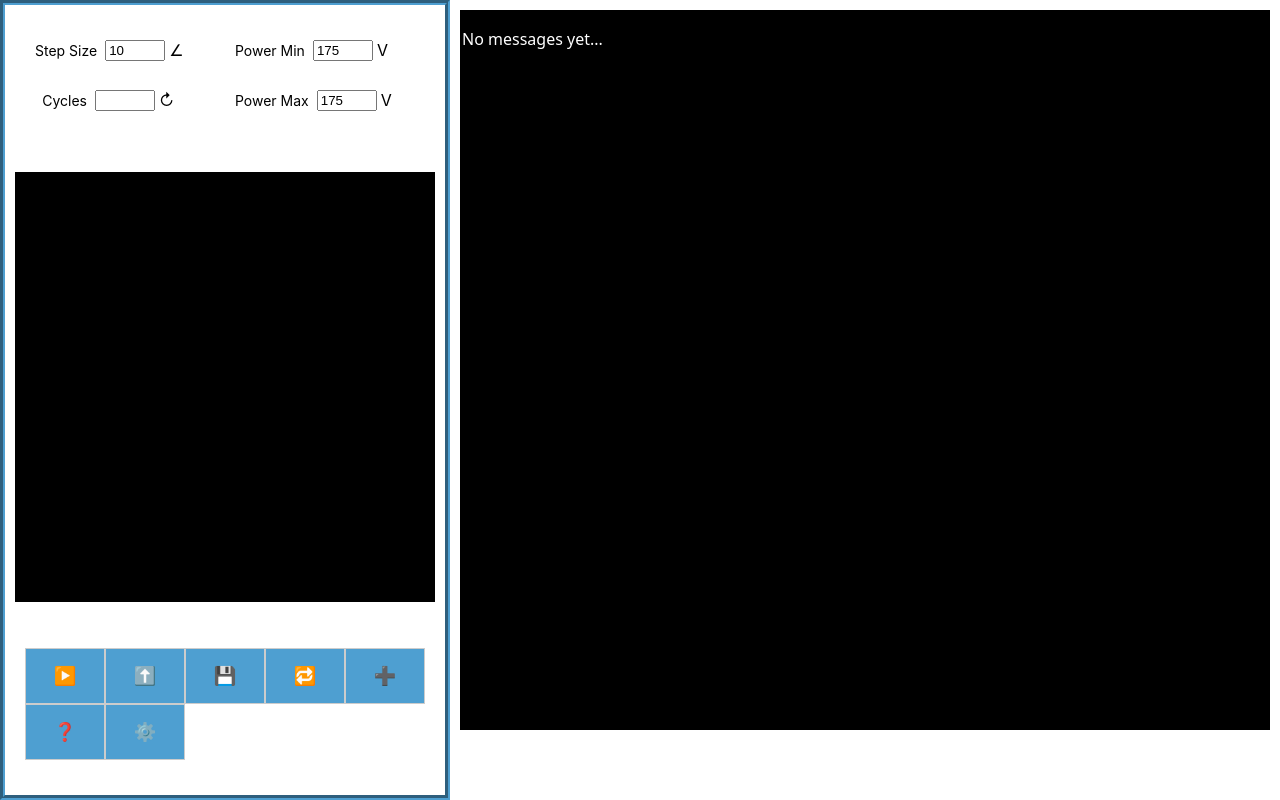
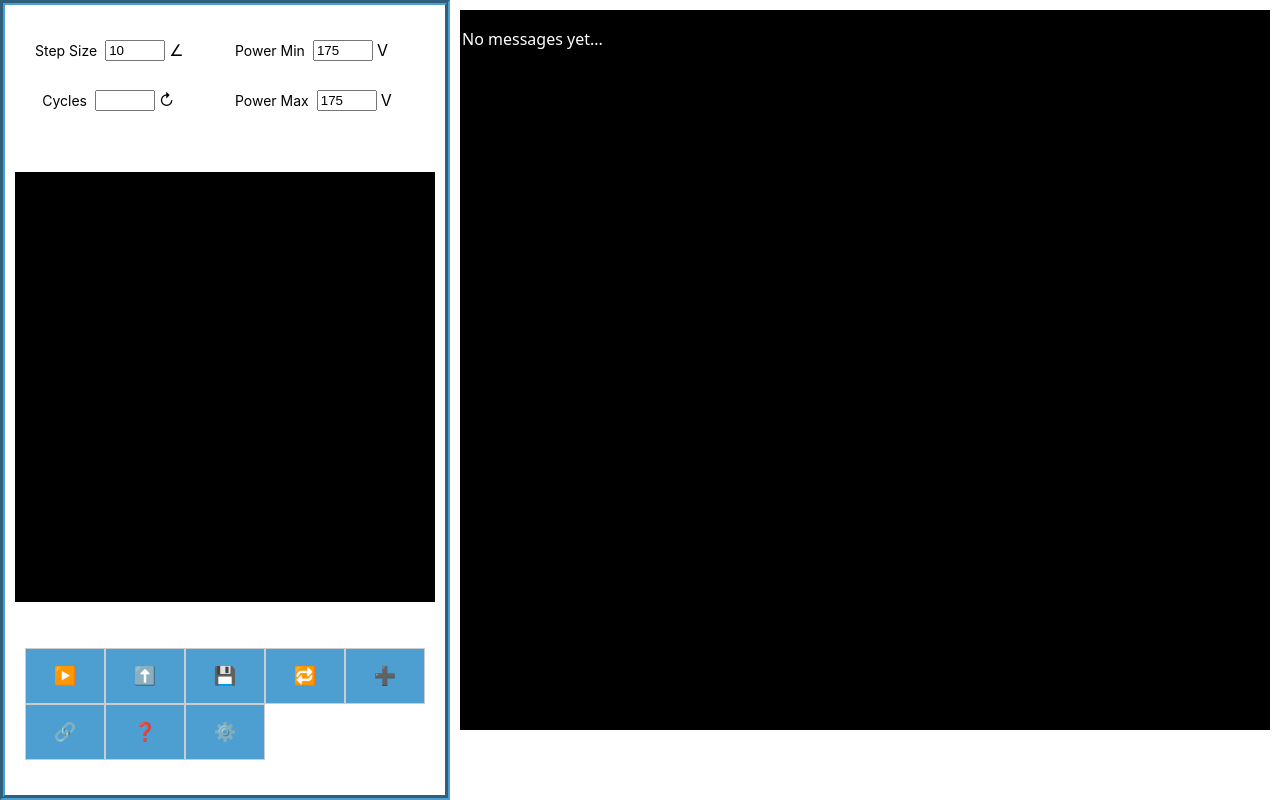
Before and after one commit to RockerReactor/rocker-reactor, a React (Create React App) app: page / in a window 1280 px wide. Built offline with nearby package versions, Linux system fonts and the light colour scheme.

Commit message:
Added Connect Button
-add connect button
-styling for connect button

```diff
--- a/src/App.css
+++ b/src/App.css
@@ -175,11 +175,11 @@ body {
   background-color: #4caf50;
 }
 
-.running {
+.running, .connected {
   background-color: red;
 }
 
-.running:hover {
+.running:hover, .connected:hover {
   background-color: #a00;
 }
 
--- a/src/App.tsx
+++ b/src/App.tsx
@@ -22,6 +22,7 @@ function App() {
 
   const [isRunning, setIsRunning] = useState(false);
   const [isLooping, setIsLooping] = useState(false);
+  const [isConnected, setIsConnected] = useState(false);
   const [inputErrors, setInputErrors] = useState<{ [key: string]: boolean }>({});
 
   const instructionSetRef = useRef<HTMLDivElement | null>(null); // Reference to the instruction set
@@ -49,6 +50,10 @@ function App() {
 
   const toggleRun = () => {
     setIsRunning((prev) => !prev);
+  };
+
+  const toggleConnect = () => {
+    setIsConnected((prev) => !prev);
   };
 
   const toggleLoop = () => {
@@ -180,6 +185,14 @@ const handleInputChange = (id: string, value: string) => {
               🔁
             </button>
             <AddButton />
+            <button
+              type="button"
+              id="connect"
+              className={`tbbutton ${isConnected ? "connected" : ""}`}
+              onClick={toggleConnect}
+            >
+              {isConnected ? "🛑" : "🔗"}
+            </button>
             <button type="button" id="help" className="tbbutton" onClick={handleHelp}>
               ❓
             </button>
```
